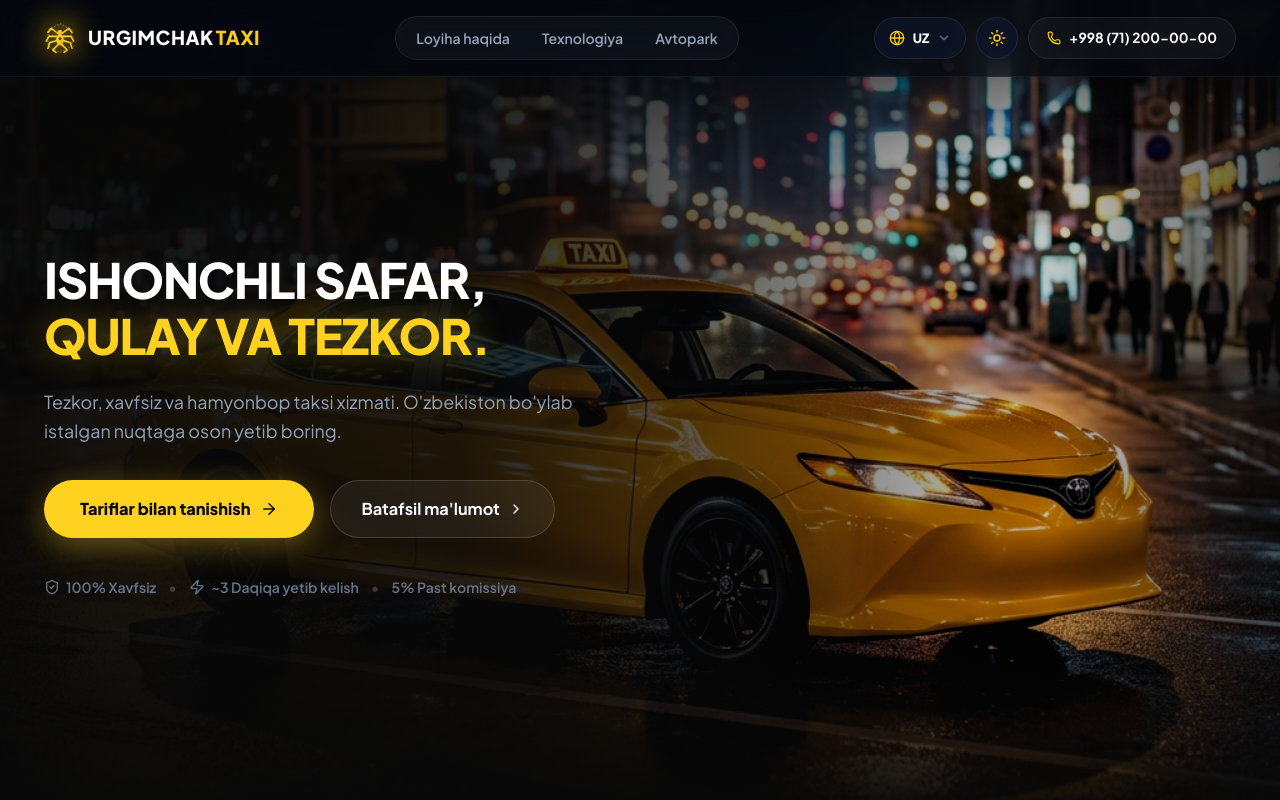
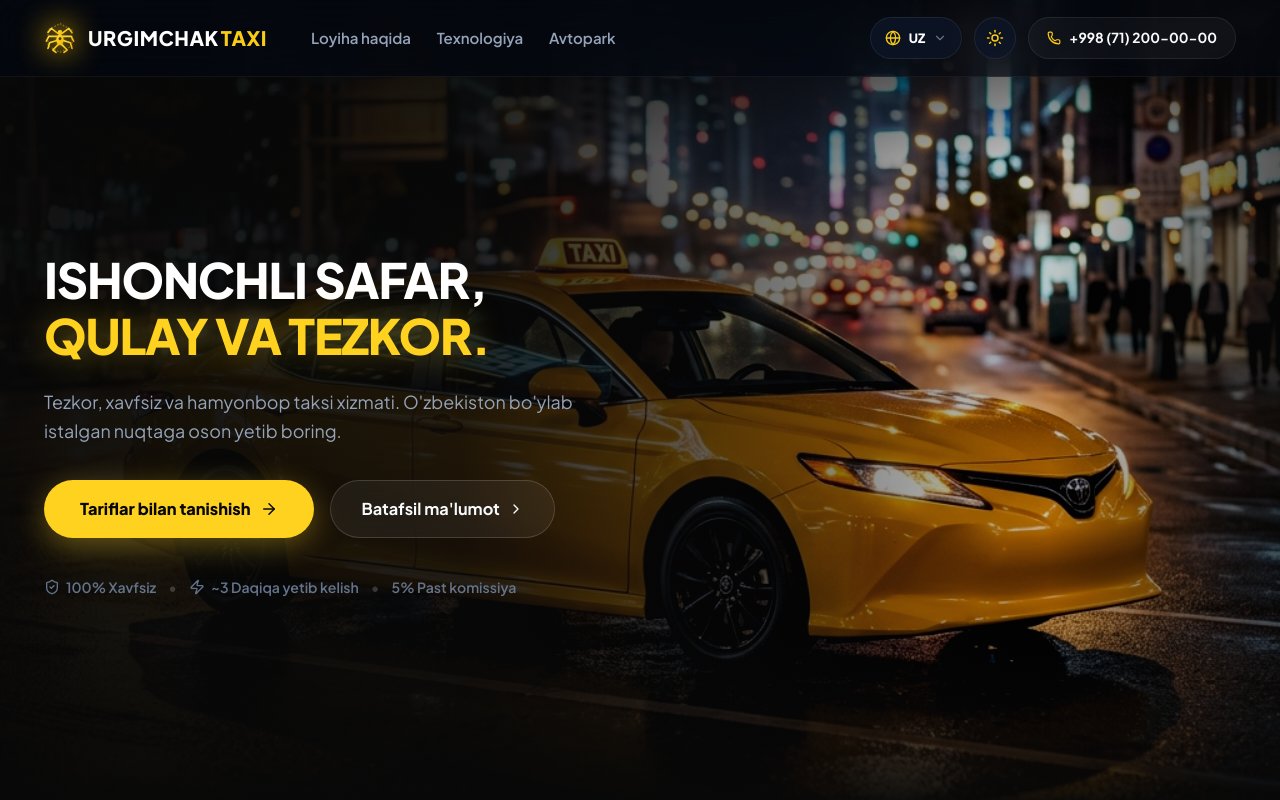
Before and after one commit to humoyun1773/taxi-landing-web, a React (Vite) app: page / in a window 1280 px wide. Shown: the top 800 px of the page. Built offline with nearby package versions, Linux system fonts and the light colour scheme.

Commit message:
feat: redesign Navbar into unified classic tech layout with left-grouped logo and menu links

```diff
--- a/src/components/Navbar.tsx
+++ b/src/components/Navbar.tsx
@@ -33,18 +33,21 @@ export const Navbar: React.FC = () => {
       className={`header ${isScrolled ? 'scrolled' : ''}`}
     >
       <div className="container nav-container">
-        {/* Luxury Urgimchak Brand Logo */}
+        {/* Left Side: Logo + Desktop Navigation Links */}
+        <div className="nav-left-group">
           <a href="#home" className="logo">
             <div className="logo-icon-wrapper">
               <div className="logo-glow"></div>
               <SpiderLogo size={32} />
             </div>
             <div className="logo-title-group">
-            <span className="logo-brand">URGIMCHAK<span className="brand-accent">TAXI</span></span>
+              <span className="logo-brand">
+                URGIMCHAK<span className="brand-accent">TAXI</span>
+              </span>
             </div>
           </a>
 
-        {/* Minimal Desktop Navigation */}
+          {/* Clean Desktop Navigation immediately next to Logo */}
           <nav className="desktop-nav">
             <ul className="nav-list">
               {navLinks.map((link, idx) => (
@@ -61,8 +64,9 @@ export const Navbar: React.FC = () => {
               ))}
             </ul>
           </nav>
+        </div>
 
-        {/* Controls: Language Selector, Theme Toggle, Phone */}
+        {/* Right Side: Language Selector, Theme Toggle, Phone */}
         <div className="nav-actions">
           <LanguageSelector />
           <ThemeToggle />
--- a/src/index.css
+++ b/src/index.css
@@ -351,11 +351,18 @@ button, input, select {
   width: 100%;
 }
 
+.nav-left-group {
+  display: flex;
+  align-items: center;
+  gap: clamp(24px, 3.5vw, 44px);
+}
+
 .logo {
   display: flex;
   align-items: center;
   gap: 12px;
   flex-shrink: 0;
+  text-decoration: none;
 }
 
 .logo-icon-wrapper {
@@ -380,7 +387,7 @@ button, input, select {
 }
 
 .logo-brand {
-  font-size: 1.2rem;
+  font-size: 1.25rem;
   font-weight: 900;
   letter-spacing: 0.5px;
   color: var(--text-white);
@@ -400,45 +407,54 @@ button, input, select {
 .desktop-nav .nav-list {
   display: flex;
   align-items: center;
-  gap: 4px;
-  background: rgba(255, 255, 255, 0.04);
-  border: 1px solid var(--border-glass);
-  padding: 4px 6px;
-  border-radius: var(--radius-full);
-  backdrop-filter: blur(12px);
-}
-
-html.light .desktop-nav .nav-list {
-  background: rgba(0, 0, 0, 0.03);
-  border: 1px solid rgba(0, 0, 0, 0.08);
+  gap: clamp(16px, 2vw, 28px);
+  list-style: none;
+  margin: 0;
+  padding: 0;
 }
 
 .nav-link {
   position: relative;
-  font-size: 0.88rem;
+  font-size: 0.94rem;
   font-weight: 600;
   color: var(--text-secondary);
-  padding: 6px 14px;
-  border-radius: var(--radius-full);
+  padding: 8px 0;
   white-space: nowrap;
-  transition: all 0.2s ease;
+  transition: color 0.2s ease;
+  text-decoration: none;
   display: inline-block;
+}
+
+.nav-link::after {
+  content: '';
+  position: absolute;
+  bottom: 0;
+  left: 0;
+  right: 0;
+  height: 2px;
+  background: #FFD21F;
+  border-radius: 2px;
+  transform: scaleX(0);
+  transform-origin: center;
+  transition: transform 0.2s cubic-bezier(0.16, 1, 0.3, 1);
 }
 
 .nav-link:hover {
   color: #FFFFFF;
-  background: rgba(255, 255, 255, 0.08);
 }
 
 html.light .nav-link:hover {
   color: #0F172A;
-  background: rgba(0, 0, 0, 0.06);
+}
+
+.nav-link:hover::after {
+  transform: scaleX(1);
 }
 
 .nav-actions {
   display: flex;
   align-items: center;
-  gap: 10px;
+  gap: 12px;
   flex-shrink: 0;
 }
 
```
Lines whose indentation alone changed are shown as unchanged.
